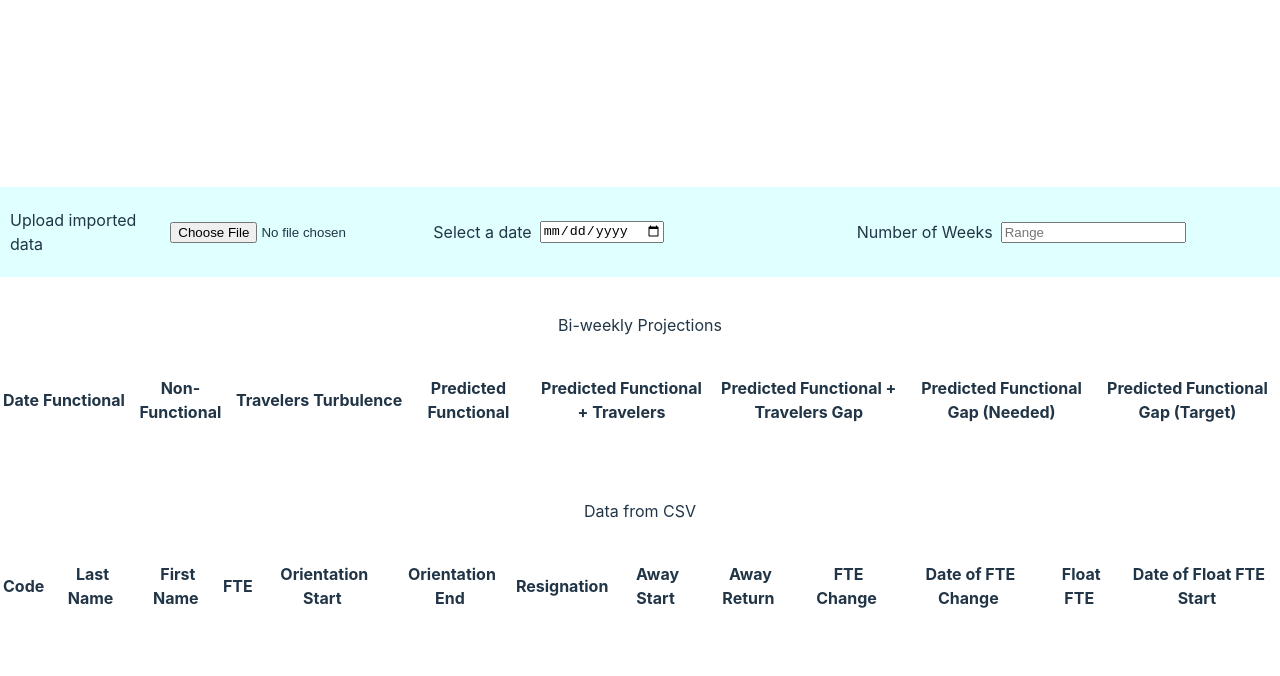
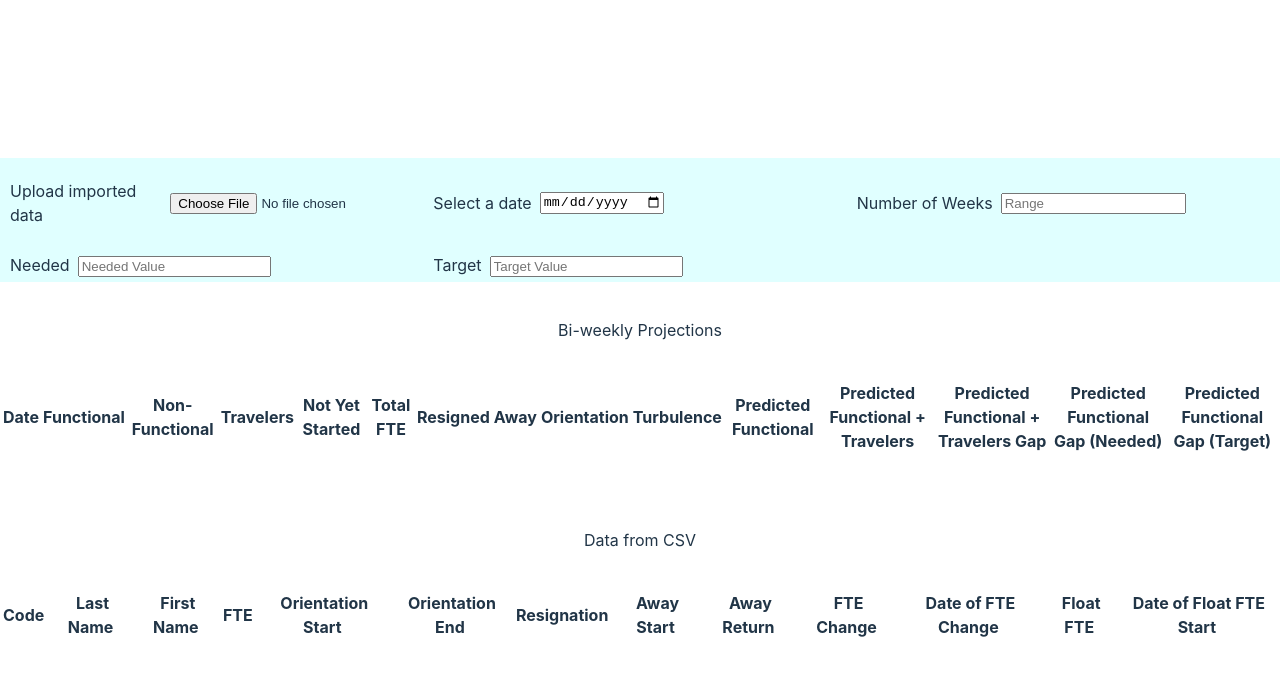
Before and after one commit to iammarky/healthforce, a React (Vite) app: page / in a window 1280 px wide. Shown: the top 676 px of the page. Built offline with nearby package versions, Linux system fonts and the light colour scheme; the HTML template or start-up script is replaced by a standard one.

Commit message:
feat: added needed and target state

```diff
--- a/src/App.jsx
+++ b/src/App.jsx
@@ -7,6 +7,8 @@ import {
   HStack,
   Text,
   Center,
+  NumberInput,
+  NumberInputField,
 } from '@chakra-ui/react';
 import { COMPUTE } from './helper/compute';
 import ImportedDataTable from './components/imported-data-table';
@@ -22,6 +24,8 @@ const App = () => {
   const [projections, setProjections] = useState([]);
   const [selectedDate, setSelectedDate] = useState('');
   const [range, setRange] = useState('');
+  const [needed, setNeeded] = useState(0);
+  const [target, setTarget] = useState(0);
 
   const readFile = event => {
     const file = event.target.files[0];
@@ -58,7 +62,55 @@ const App = () => {
     if (selectedDate && range) {
       const autoCalculate = async () => {
         const ranges = generateDateRanges(selectedDate, range);
-        for (const range of ranges) {
+        // for (const range of ranges) {
+        //   calculatedProjection.push({
+        //     start: range.start,
+        //     end: range.end,
+        //     functional: await COMPUTE.FUNCTIONAL(
+        //       range.start,
+        //       range.end,
+        //       parsedData.data,
+        //     ),
+        //     non_functional: await COMPUTE.NON_FUNCTIONAL(
+        //       range.start,
+        //       range.end,
+        //       parsedData.data,
+        //     ),
+        //     travelers: await COMPUTE.TRAVELERS(
+        //       range.start,
+        //       range.end,
+        //       parsedData.data,
+        //     ),
+        //     not_yet_started: await COMPUTE.NOT_YET_STARTED(
+        //       range.start,
+        //       range.end,
+        //       parsedData.data,
+        //     ),
+        //     total_fte: await COMPUTE.TOTAL_FTE(
+        //       range.start,
+        //       range.end,
+        //       parsedData.data,
+        //     ),
+        //     resigned: await COMPUTE.RESIGNED(
+        //       range.start,
+        //       range.end,
+        //       parsedData.data,
+        //     ),
+        //     away: await COMPUTE.AWAY(range.start, range.end, parsedData.data),
+        //     orientation: await COMPUTE.ORIENTATION(
+        //       range.start,
+        //       range.end,
+        //       parsedData.data,
+        //     ),
+        //     turbulence: 0,
+        //     predicted_functional: 0,
+        //     predicted_functional_travelers: 0,
+        //     predicted_functional_travelers_gap: 0,
+        //     predicted_functional_gap_needed: 0,
+        //     predicted_functional_gap_target: 0,
+        //   });
+        // }
+        ranges.forEach(async (range, index) => {
           calculatedProjection.push({
             start: range.start,
             end: range.end,
@@ -104,8 +156,9 @@ const App = () => {
             predicted_functional_travelers_gap: 0,
             predicted_functional_gap_needed: 0,
             predicted_functional_gap_target: 0,
+            index: index,
           });
-        }
+        });
       };
       autoCalculate();
       setProjections(calculatedProjection);
@@ -171,6 +224,28 @@ const App = () => {
               onChange={handleInputChange}
             />
           </HStack>
+          <HStack>
+            <span>Needed</span>
+            <NumberInput>
+              <NumberInputField
+                variant="outline"
+                placeholder="Needed Value"
+                value={needed}
+                onChange={e => setNeeded(e.target.value)}
+              />
+            </NumberInput>
+          </HStack>
+          <HStack>
+            <span>Target</span>
+            <NumberInput>
+              <NumberInputField
+                variant="outline"
+                placeholder="Target Value"
+                value={target}
+                onChange={e => setTarget(e.target.value)}
+              />
+            </NumberInput>
+          </HStack>
         </SimpleGrid>
         <ProjectionsTable
           projections={projections}
--- a/src/components/projections-table.jsx
+++ b/src/components/projections-table.jsx
@@ -28,11 +28,11 @@ export default function ProjectionsTable({
             <Th>Functional</Th>
             <Th>Non-Functional</Th>
             <Th>Travelers</Th>
-            {/* <Th>Not Yet Started</Th>
+            <Th>Not Yet Started</Th>
             <Th>Total FTE</Th>
             <Th>Resigned</Th>
             <Th>Away</Th>
-            <Th>Orientation</Th> */}
+            <Th>Orientation</Th>
             <Th>Turbulence</Th>
             <Th>Predicted Functional</Th>
             <Th>Predicted Functional + Travelers</Th>
@@ -61,20 +61,21 @@ export default function ProjectionsTable({
             return (
               <Tr key={index}>
                 <Td>
-                  {row.start} - {row.end}{' '}
+                  {row.start} - {row.end}
                 </Td>
                 <Td> {row.functional} </Td>
                 <Td> {row.non_functional} </Td>
                 <Td> {row.travelers} </Td>
-                {/* <Td> {row.not_yet_started} </Td>
+                <Td> {row.not_yet_started} </Td>
                 <Td> {row.total_fte} </Td>
                 <Td> {row.resigned} </Td>
                 <Td> {row.away} </Td>
-                <Td> {row.orientation} </Td> */}
+                <Td> {row.orientation} </Td>
                 {showInput ? (
                   <Td>
                     <NumberInput>
                       <NumberInputField
+                        key={`${row.start}-${row.end}`}
                         placeholder={`${currentStartDate.toLocaleString(
                           'en-US',
                           {
--- a/src/helper/compute.js
+++ b/src/helper/compute.js
@@ -33,7 +33,7 @@ export const COMPUTE = {
       const itemStart = new Date(item['Resignation']);
       const rangeEnd = new Date(end);
 
-      return itemStart > rangeEnd;
+      return itemStart >= rangeEnd;
     });
 
     // Get the sum of the filtered travelers
@@ -228,7 +228,7 @@ const METHOD = {
     const periodStartDate = new Date(payPeriodStart);
     const periodEndDate = new Date(payPeriodEnd);
 
-    return awayStartDate <= periodEndDate && awayEndDate >= periodStartDate;
+    return awayStartDate <= periodEndDate && awayEndDate > periodStartDate;
   },
   isInOrientation: (
     payPeriodStart,
```
